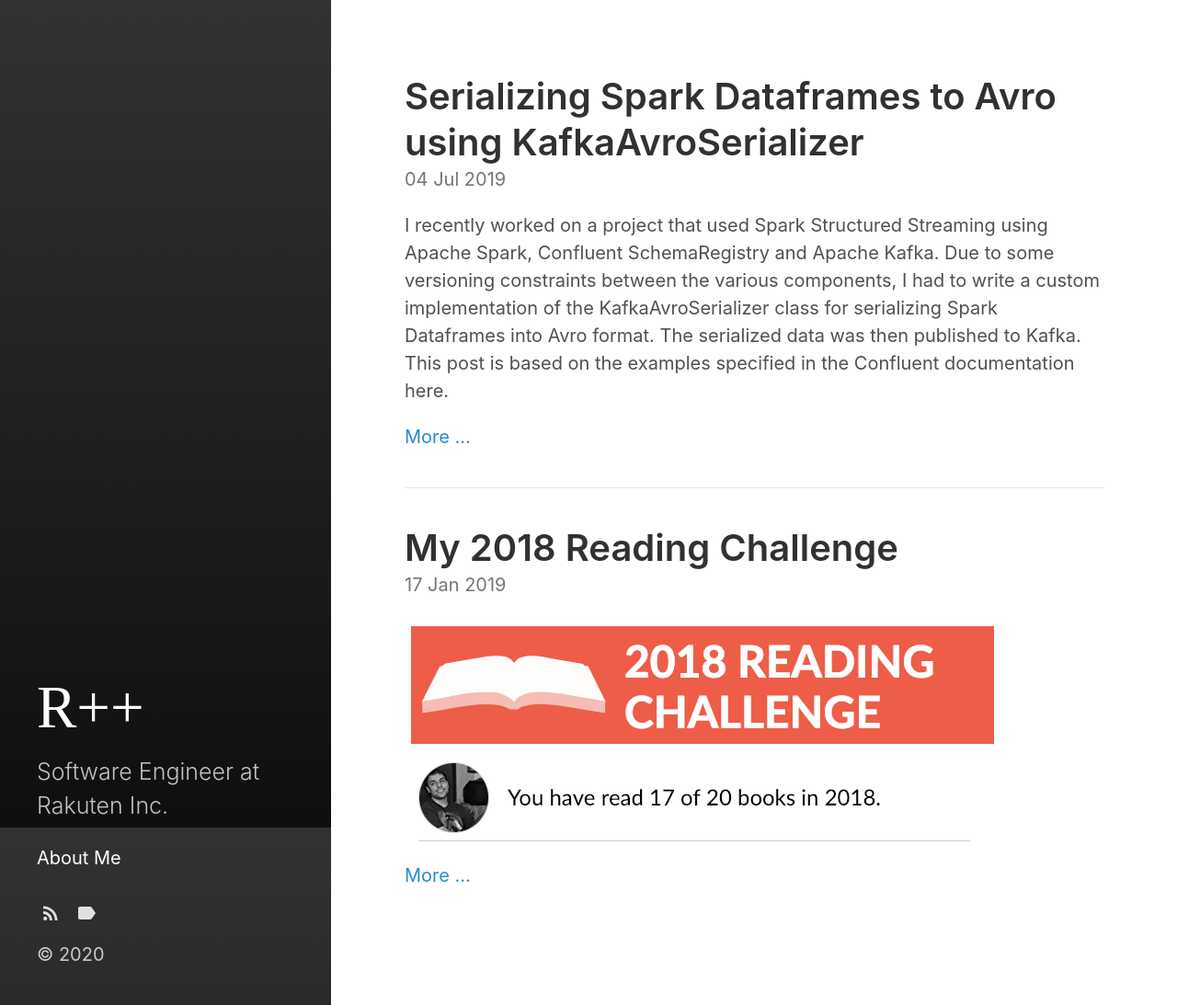
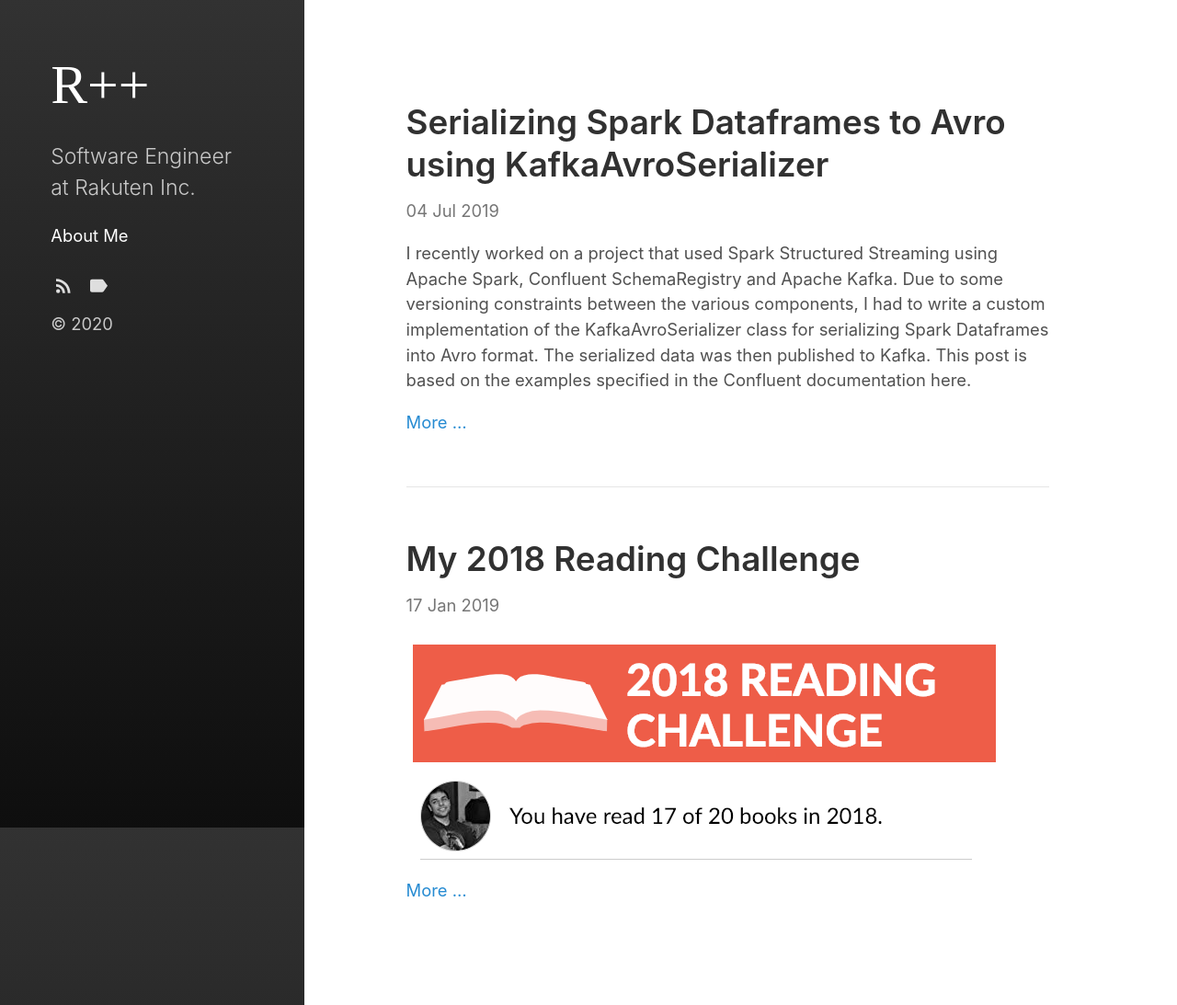
Before and after one commit to rohitsm/rohitsm.github.io, a Jekyll site: the page built from index.html, in a window 1280 px wide and 1093 px high. Shown: the whole window at 92% size. Built offline with Jekyll 4.4.1, drawn with Linux system fonts in a browser that asks for light colours; the list of posts is cut into pages by our own code.

Commit message:
Formatting: reduced font size, spacing and sticky sidebar

```diff
--- a/_sass/hydeout/_variables.scss
+++ b/_sass/hydeout/_variables.scss
@@ -27,12 +27,12 @@
 $border-radius: 300px !default;
 $padding-v: 1em !default;
 $padding-h: 1.5em !default;
-$heading-spacing: 0.5rem !default;
-$section-spacing: 2rem !default;
+$heading-spacing: 1.25rem !default;
+$section-spacing: 3rem !default;
 $sidebar-width: 18rem !default;
 
 $large-breakpoint: 49rem !default;
-$large-font-size: 1.25rem !default;
+$large-font-size: 1.15rem !default;
 
 $box-shadow-size: 1px !default;
 $box-shadow-opacity: 0.16 !default;
@@ -44,7 +44,7 @@
 // Hyde theming
 $sidebar-bg-color: #202020 !default;
 $sidebar-fg-color: #fff !default;
-$sidebar-sticky: true !default;
+$sidebar-sticky: false !default;
 $layout-reverse: false !default;
 
 $sidebar-title-color: $sidebar-fg-color !default;
```
